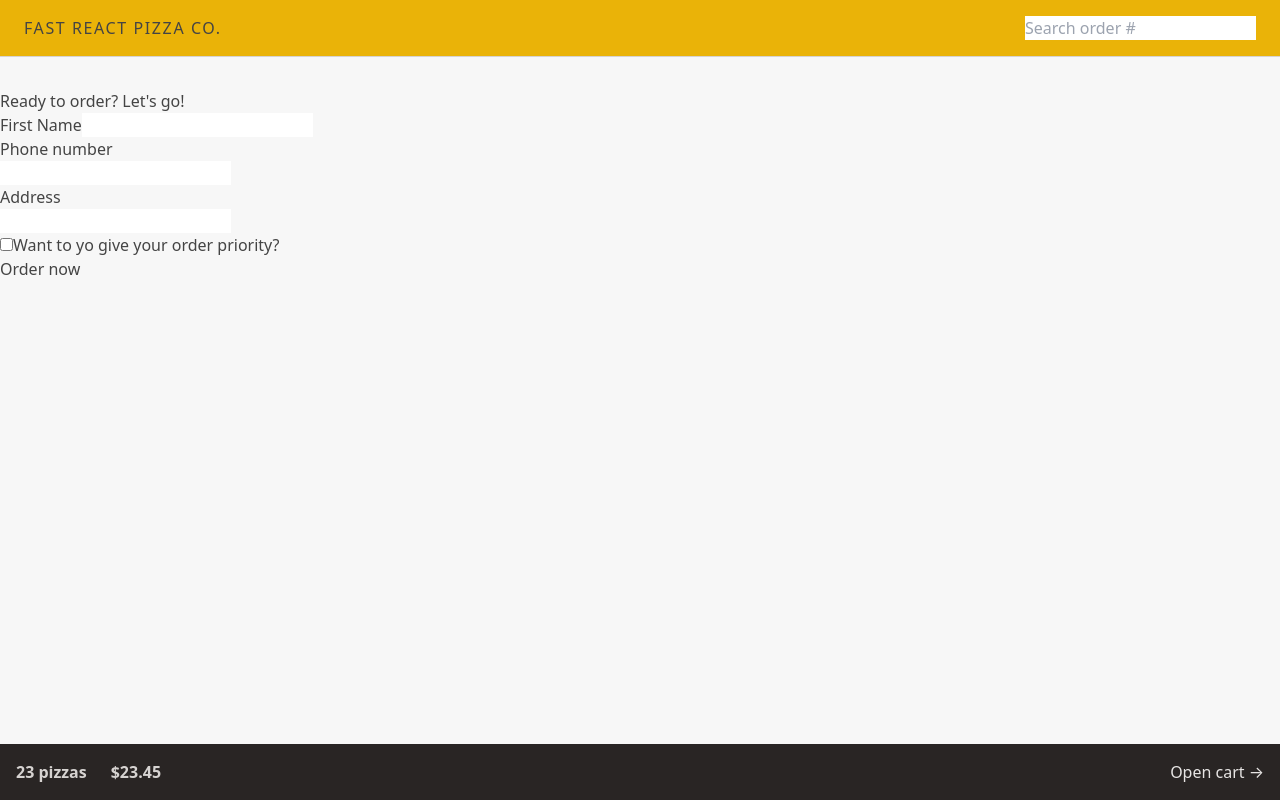
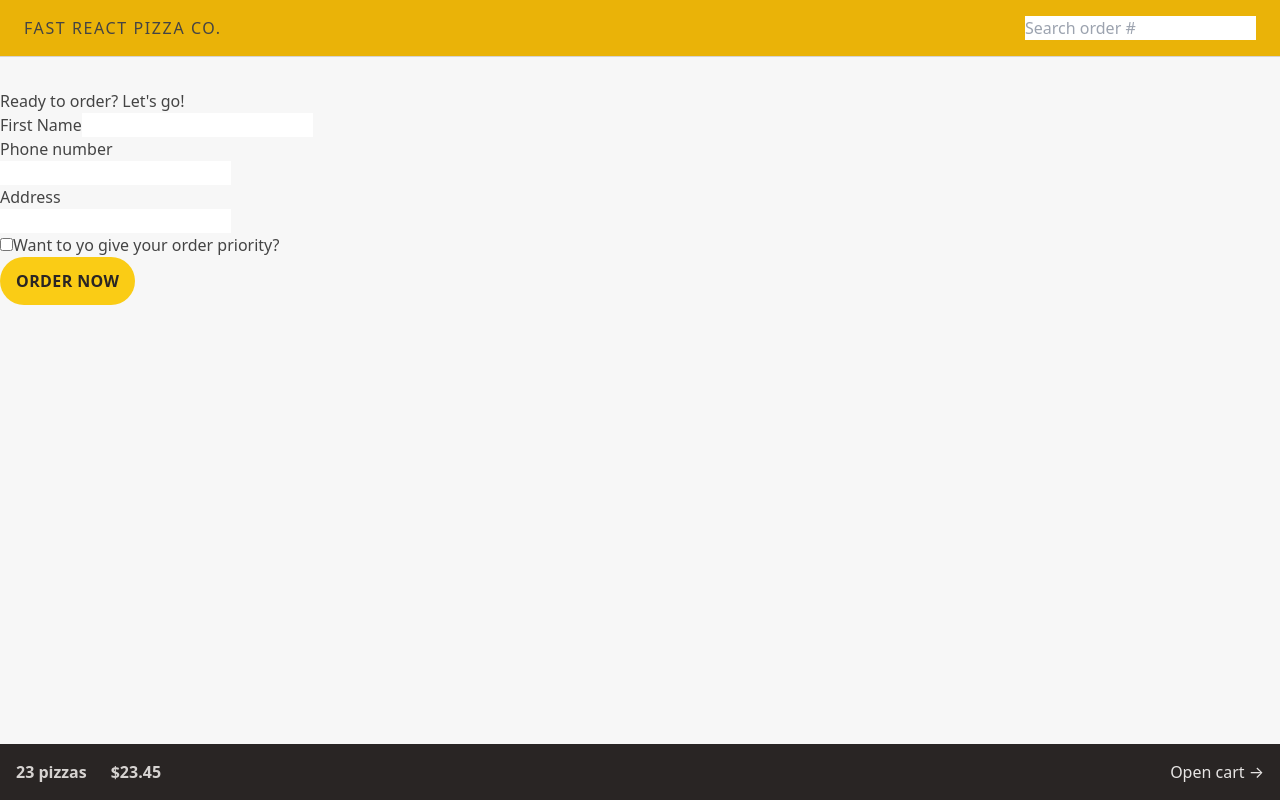
Before and after one commit to Syfer0/Fast-react-pizza, a React (Vite) app: page /order/new in a window 1280 px wide. Built offline with nearby package versions, Linux system fonts and the light colour scheme.

Commit message:
Styling order buttion transition

```diff
--- a/src/features/order/CreateOrder.jsx
+++ b/src/features/order/CreateOrder.jsx
@@ -72,7 +72,7 @@ function CreateOrder() {
 
         <div>
           <input type="hidden" name='cart'  value={JSON.stringify(cart)}/>
-          <button>Order now</button>
+          <button className='bg-yellow-400 uppercase font-semibold text-stone-800 py-3 px-4 inline-block hover:bg-yellow-300  tracking-wide rounded-full transition-colors duration-300 focus:outline-none focus:ring focus:ring-yellow-300 focus:ring-offset-2'>Order now</button>
         </div>
       </Form>
     </div>
@@ -87,9 +87,10 @@ cart:JSON.parse(data.cart),
 priority: data.priority === 'on',
 }
 console.log(order)
-const newOrder = await CreateOrder(order);
-console.log(newOrder)
- return redirect(`/order/${newOrder.id}`)
+// const newOrder = await CreateOrder(order);
+// console.log(newOrder)
+//  return redirect(`/order/${newOrder.id}`)
+return null
 }
 
 export default CreateOrder;
```
